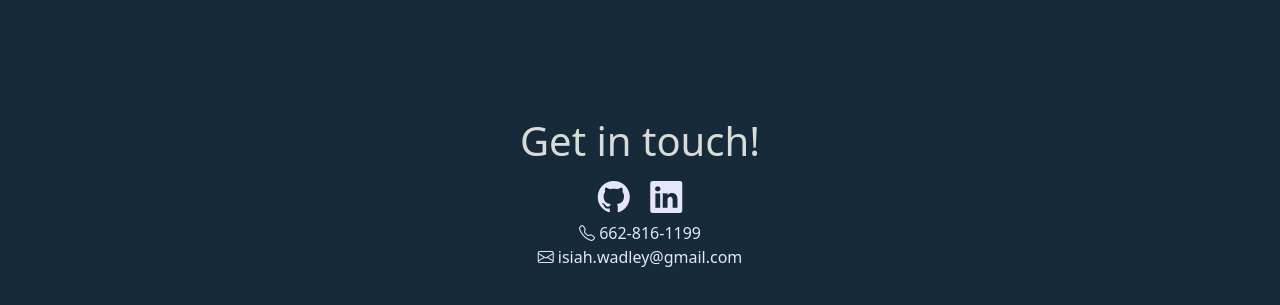
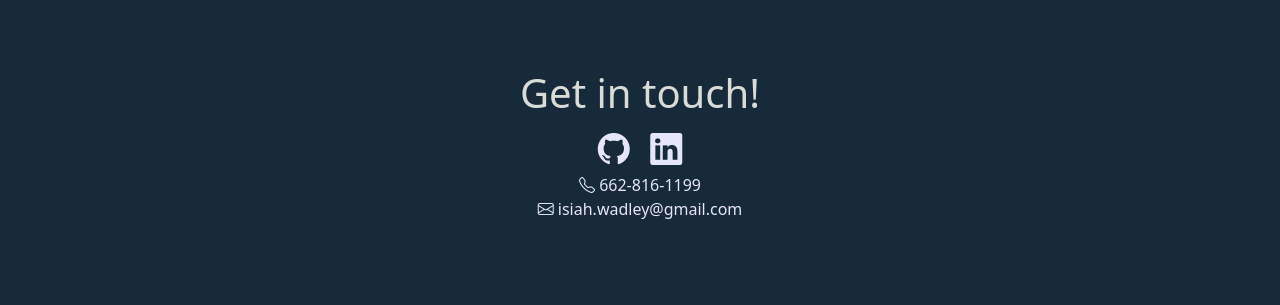
Before and after one commit to Josh-Ra/Portfolio-New, a plain HTML site: page index.html in a window 1280 px wide. Shown: the part 603-908 px from the top of the page. After the commit the page ends 866 px from the top, so only its background shows below. Drawn offline with nearby package versions, Linux system fonts and the light colour scheme.

Commit message:
finish fr

```diff
--- a/index.html
+++ b/index.html
@@ -94,7 +94,7 @@
         </div>
 
         <div class="grid gap-3" style="padding: 30px">
-          <div class="slide-in-down mt-5 text-lg-center">
+          <div class="slide-in-down text-lg-center">
             <h1 class="contactheader">Get in touch!</h1>
             <a
               href="https://github.com/Josh-Ra"
```
